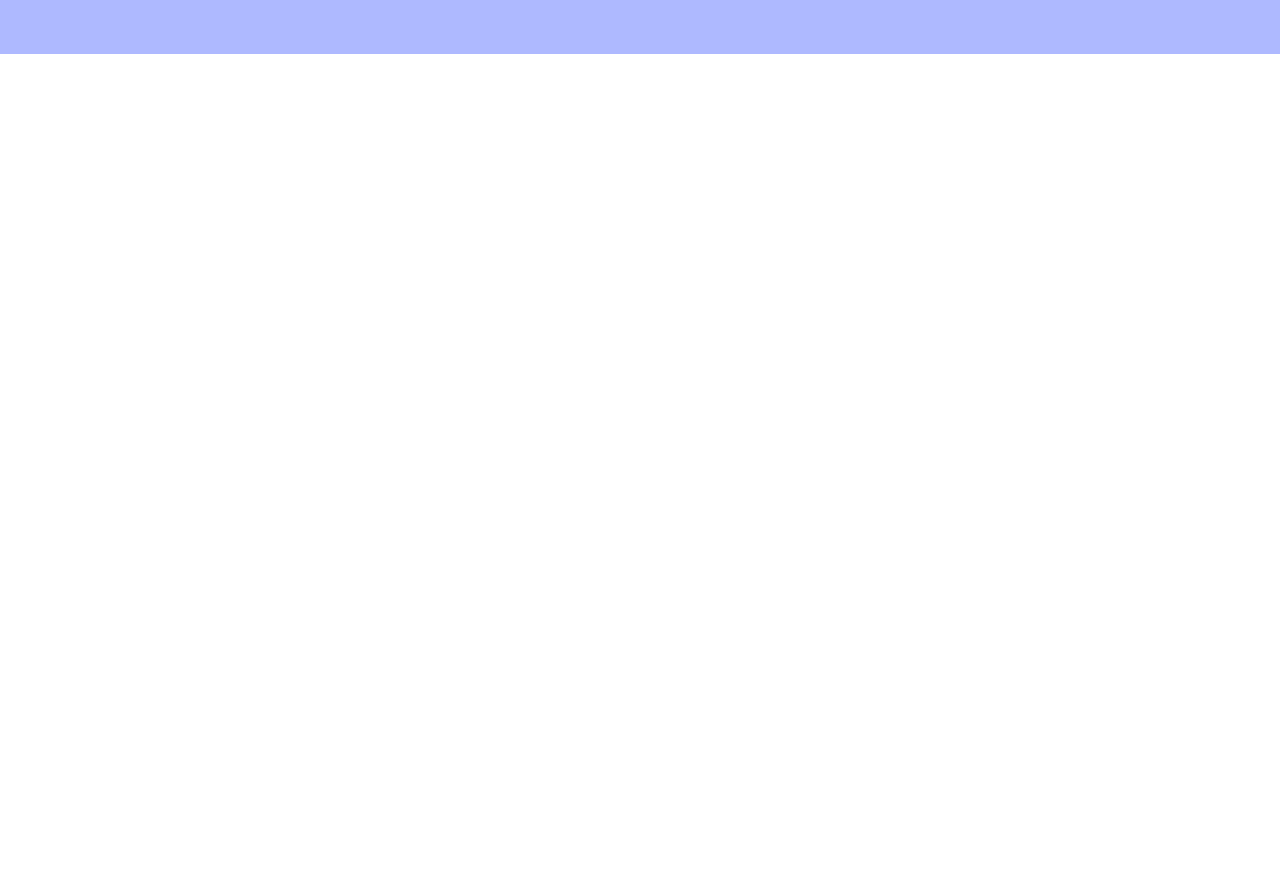
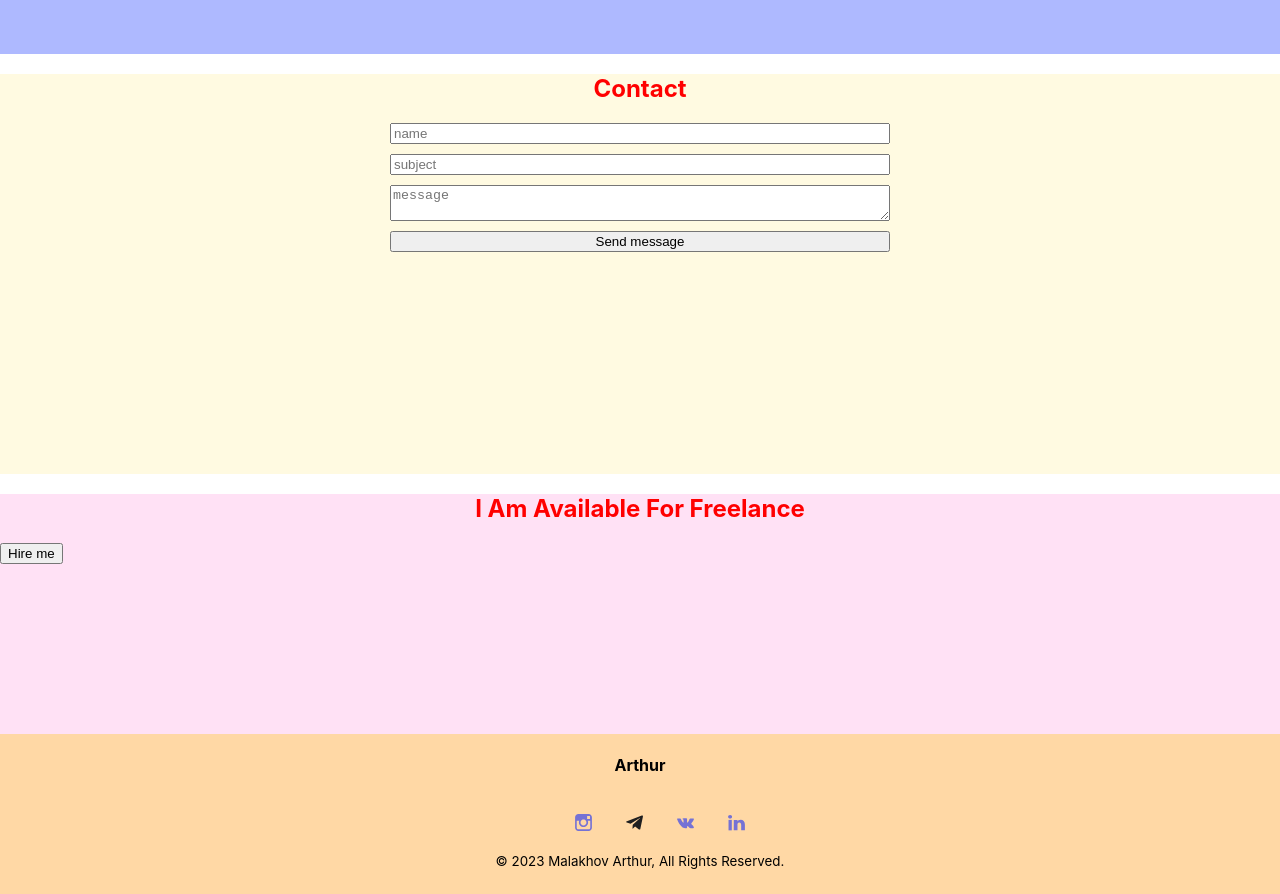
Before and after one commit to mv-Arthur/portfolio, a React app: page / in a window 1280 px wide. Shown: the part 3260-4154 px from the top of the page. Before the commit the page ends 3314 px from the top, so only its background shows below. Built offline with nearby package versions, Linux system fonts and the light colour scheme.

Commit message:
structure complete

```diff
--- a/src/App.tsx
+++ b/src/App.tsx
@@ -5,6 +5,9 @@ import { Main } from "./layout/sections/main/Main";
 import { Skills } from "./layout/sections/skills/Skills";
 import { Works } from "./layout/sections/works/Works";
 import { Testimony } from "./layout/sections/testimony/Testimony";
+import { Contact } from "./layout/sections/contacts/Contacts";
+import { Slogan } from "./layout/sections/slogan/Slogan";
+import { Footer } from "./layout/footer/Footer";
 
 function App() {
   return (
@@ -14,6 +17,9 @@ function App() {
       <Skills />
       <Works />
       <Testimony />
+      <Contact />
+      <Slogan />
+      <Footer />
     </div>
   );
 }
--- /dev/null
+++ b/src/components/Button.tsx
@@ -0,0 +1,3 @@
+import styled from "styled-components";
+
+export const Button = styled.button``;
--- /dev/null
+++ b/src/layout/footer/Footer.tsx
@@ -0,0 +1,72 @@
+import React from "react";
+import styled from "styled-components";
+import { Icon } from "../../components/icon/Icon";
+import { FlexWrapper } from "../../components/FlexWrapper";
+export const Footer = () => {
+  return (
+    <StyledFooter>
+      <FlexWrapper direction="column" align="center">
+        <Name>Arthur</Name>
+        <SocialList>
+          <SocialItem>
+            <SocialLink>
+              <Icon
+                width="21px"
+                height="21px"
+                viewBox="0 0 21 21"
+                iconId="instagram"
+              />
+            </SocialLink>
+          </SocialItem>
+          <SocialItem>
+            <SocialLink>
+              <Icon
+                width="21px"
+                height="21px"
+                viewBox="0 0 21 21"
+                iconId="telegram"
+              />
+            </SocialLink>
+          </SocialItem>
+          <SocialItem>
+            <SocialLink>
+              <Icon
+                width="21px"
+                height="21px"
+                viewBox="0 0 21 21"
+                iconId="vk"
+              />
+            </SocialLink>
+          </SocialItem>
+          <SocialItem>
+            <SocialLink>
+              <Icon
+                width="21px"
+                height="21px"
+                viewBox="0 0 21 21"
+                iconId="linkedin"
+              />
+            </SocialLink>
+          </SocialItem>
+        </SocialList>
+        <CopyRight>© 2023 Malakhov Arthur, All Rights Reserved.</CopyRight>
+      </FlexWrapper>
+    </StyledFooter>
+  );
+};
+
+const StyledFooter = styled.footer`
+  background-color: #ffd8a5;
+  min-height: 20vh;
+`;
+
+const Name = styled.h4``;
+
+const SocialList = styled.ul`
+  display: flex;
+  list-style: none;
+  gap: 30px;
+`;
+const SocialLink = styled.a``;
+const CopyRight = styled.small``;
+const SocialItem = styled.li``;
--- /dev/null
+++ b/src/layout/sections/contacts/Contacts.tsx
@@ -0,0 +1,33 @@
+import React from "react";
+import styled from "styled-components";
+import { SectionTitle } from "../../../components/SectionTitle";
+import { Button } from "../../../components/Button";
+export const Contact = () => {
+  return (
+    <StyledContacts>
+      <SectionTitle>Contact</SectionTitle>
+      <StyledForm>
+        <StyledInput placeholder="name" />
+        <StyledInput placeholder="subject" />
+        <StyledInput placeholder="message" as={"textarea"} />
+        <Button type="submit">Send message</Button>
+      </StyledForm>
+    </StyledContacts>
+  );
+};
+
+const StyledContacts = styled.section`
+  min-height: 50vh;
+  background-color: #fffae1;
+`;
+
+const StyledInput = styled.input``;
+
+const StyledForm = styled.form`
+  max-width: 500px;
+  width: 100%;
+  display: flex;
+  flex-direction: column;
+  gap: 10px;
+  margin: 0 auto;
+`;
--- /dev/null
+++ b/src/layout/sections/slogan/Slogan.tsx
@@ -0,0 +1,18 @@
+import React from "react";
+import styled from "styled-components";
+import { SectionTitle } from "../../../components/SectionTitle";
+import { Button } from "../../../components/Button";
+
+export const Slogan = () => {
+  return (
+    <StyledSlogan>
+      <SectionTitle>I Am Available For Freelance</SectionTitle>
+      <Button>Hire me</Button>
+    </StyledSlogan>
+  );
+};
+
+const StyledSlogan = styled.section`
+  min-height: 30vh;
+  background-color: #ffe1f5;
+`;
```
